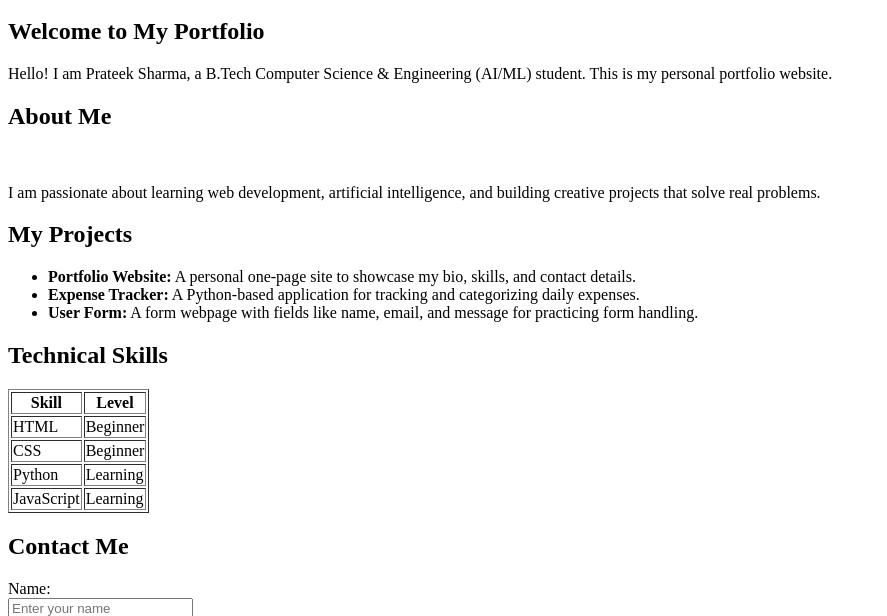
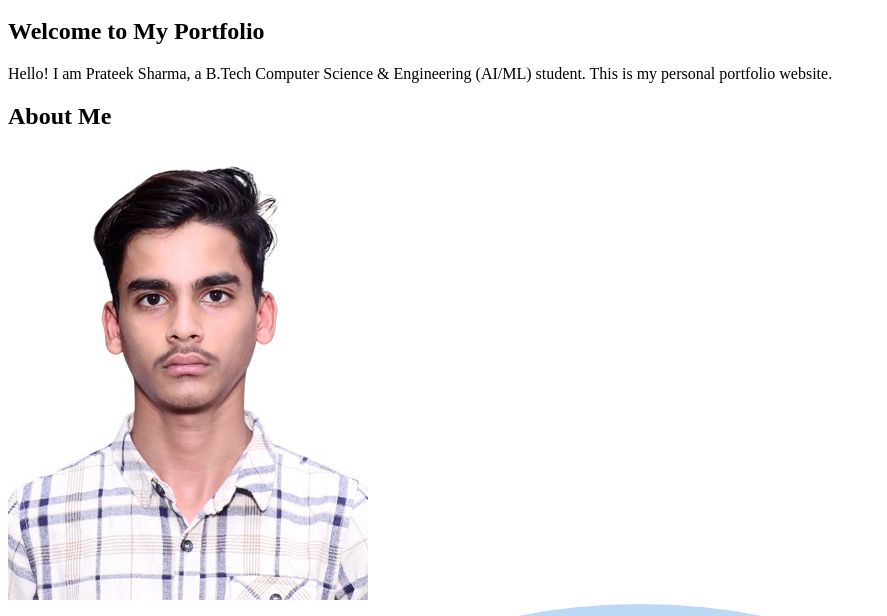
Before and after one commit to prateeksharmai8/jubilant-couscou, a plain HTML site: page index.html in a window 1280 px wide. Shown: the part 180-796 px from the top of the page, without its empty margins (0-887 px from the left). Drawn offline with Linux system fonts and the light colour scheme.

Commit message:
Fix image source in about section

```diff
--- a/index.html
+++ b/index.html
@@ -35,7 +35,7 @@
     <section id="about">
       <h2>About Me</h2>
       <div class="profile-img">
-        <img src=""
+        <img src="images/photo.jpg">
         <svg viewBox="0 0 100 100" xmlns="http://www.w3.org/2000/svg" role="img" aria-label="Profile avatar illustration">
           <circle cx="50" cy="50" r="50" fill="#bcd8f5"/>
           <circle cx="50" cy="40" r="18" fill="#2c3e50"/>
```
